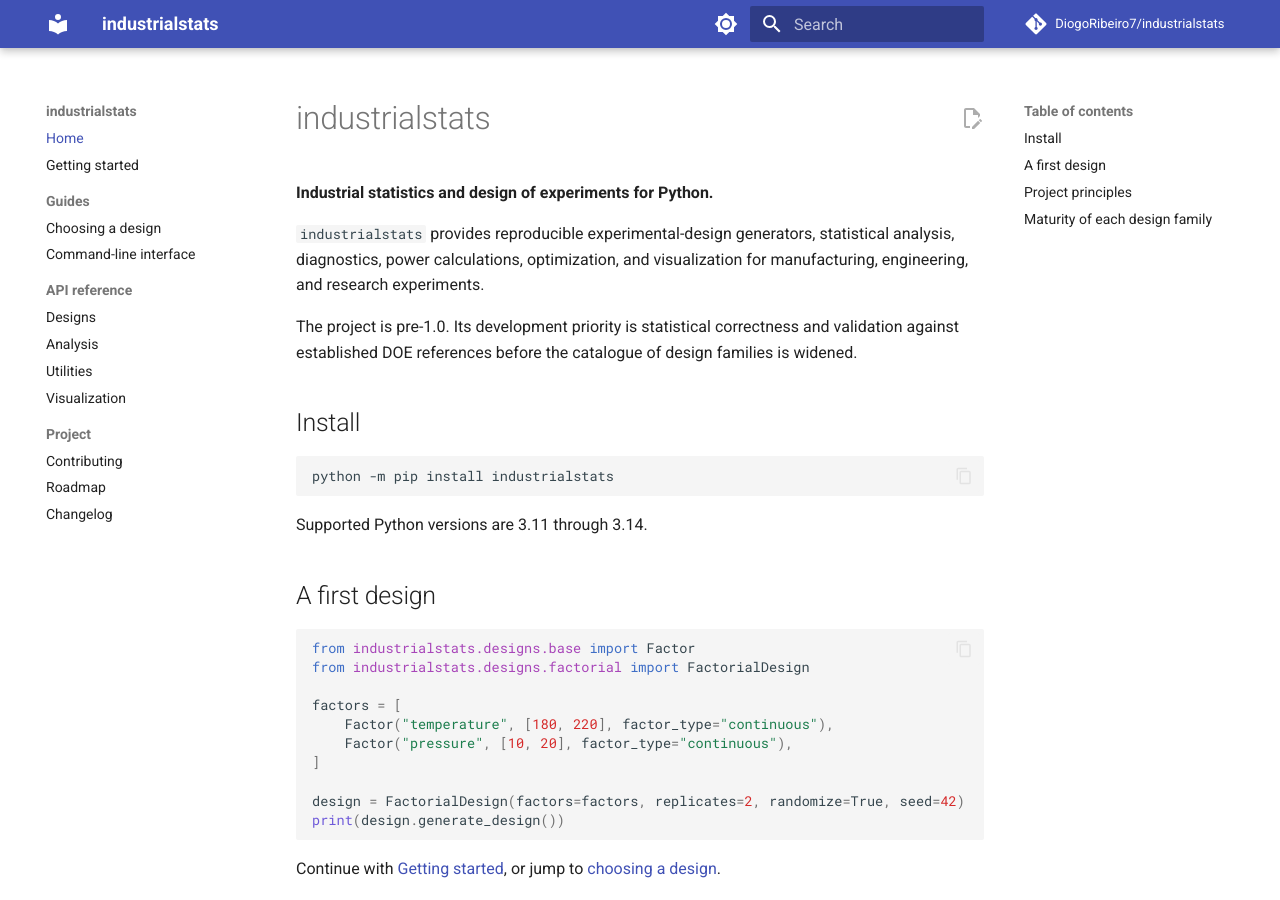
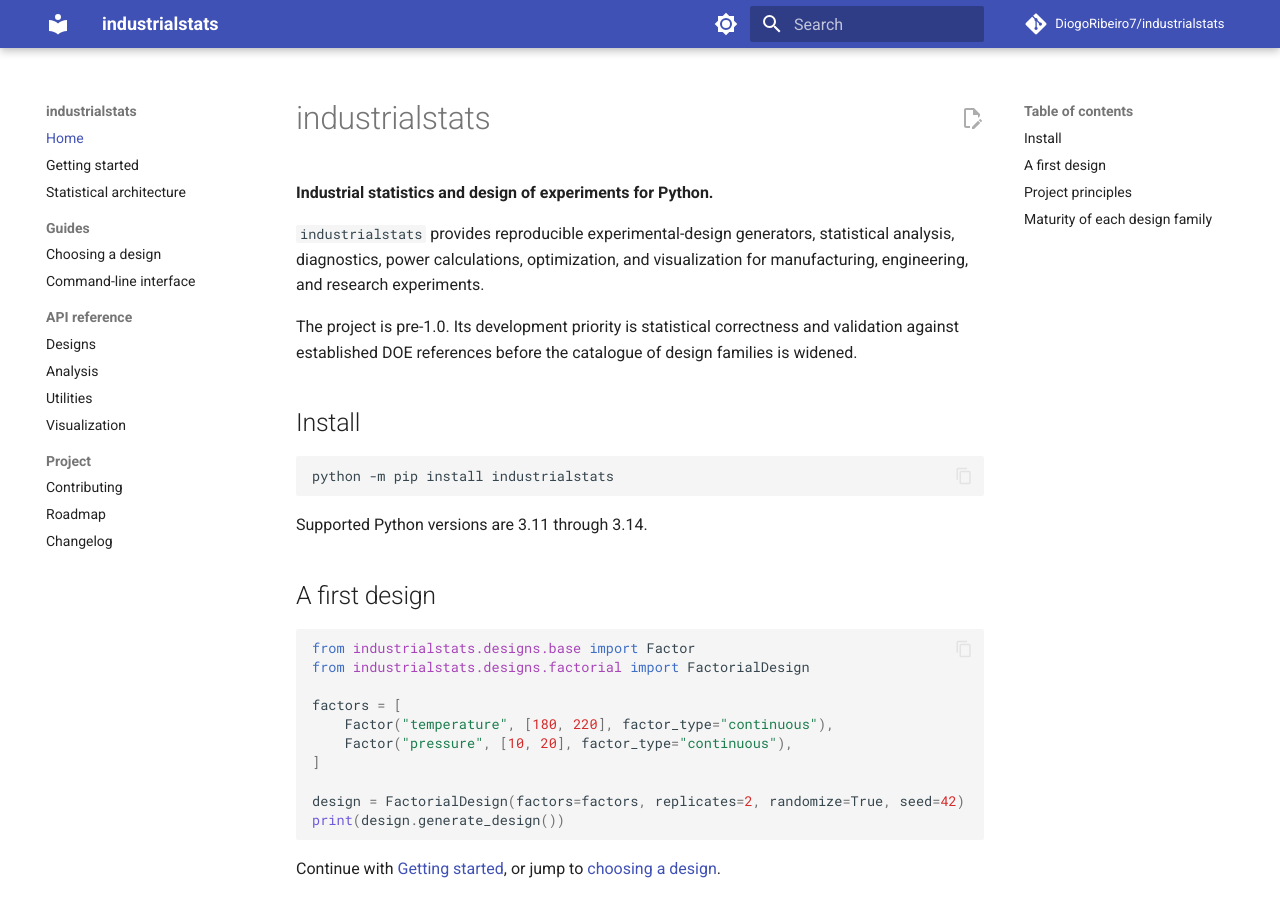
Before and after one commit to DiogoRibeiro7/industrialstats, an MkDocs documentation site: the page built from docs/index.md, in a window 1280 px wide and 900 px high. Built offline with MkDocs 1.6.1 and Material for MkDocs 9.7.7, drawn with Linux system fonts in a browser that asks for light colours; comment, search, counter and statistics services are not loaded.

Commit message:
docs: expose architecture in site navigation

```diff
--- a/mkdocs.yml
+++ b/mkdocs.yml
@@ -72,6 +72,7 @@ markdown_extensions:
 nav:
   - Home: index.md
   - Getting started: getting-started.md
+  - Statistical architecture: architecture.md
   - Guides:
       - Choosing a design: guides/choosing-a-design.md
       - Command-line interface: guides/cli.md
```
